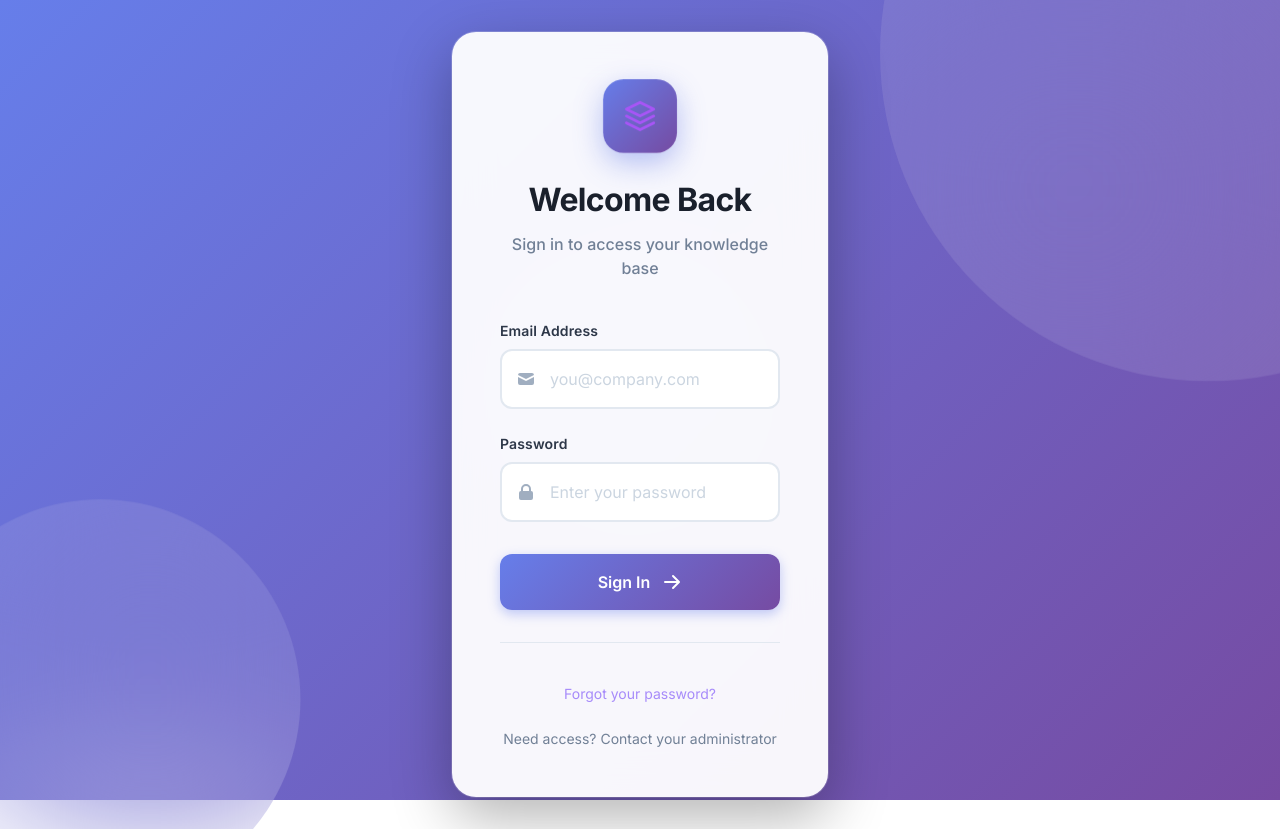
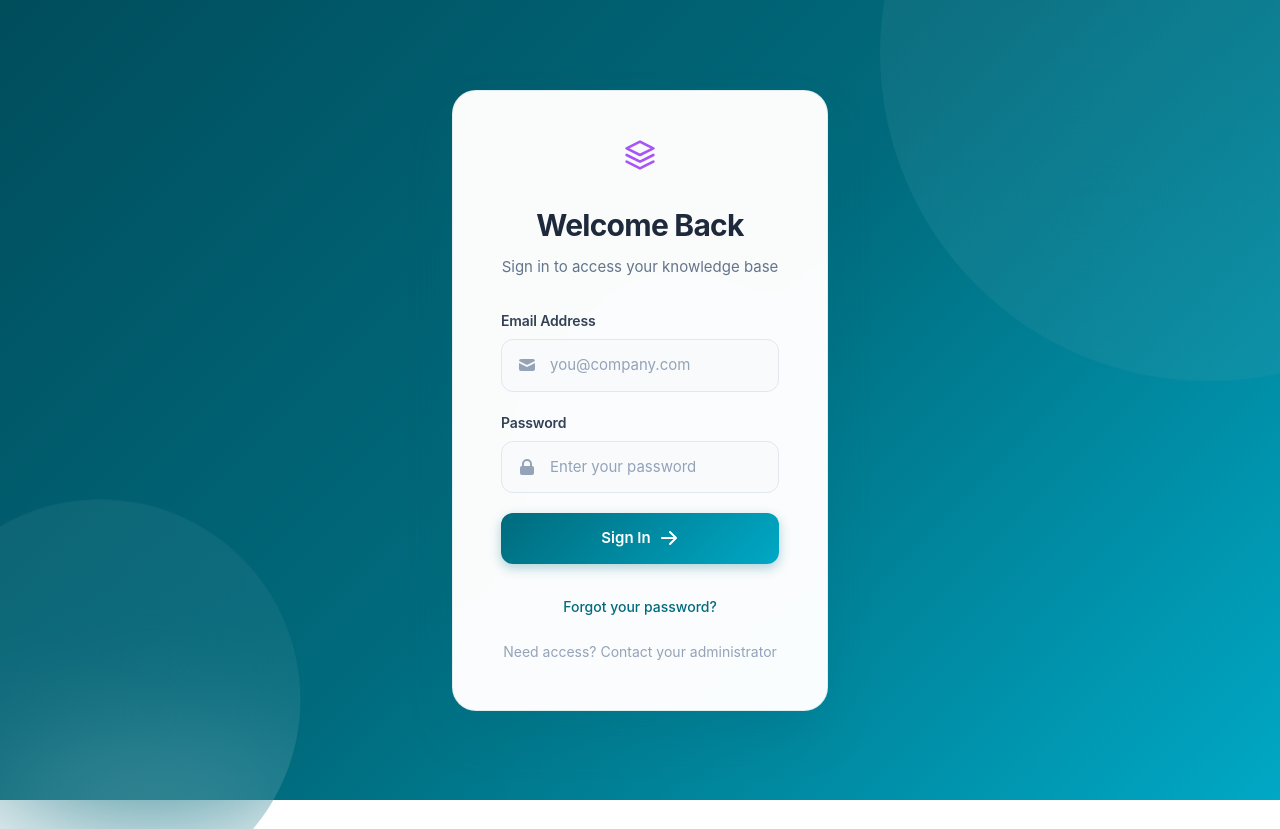
Before and after one commit to florislindeman/h2w-frontend, a React (Vite) app: page /login in a window 1280 px wide. After the commit the page ends 800 px from the top, so only its background shows below. Built offline with nearby package versions, Linux system fonts and the light colour scheme; no server answers.

Commit message:
Update Login.css

```diff
--- a/src/pages/Login.css
+++ b/src/pages/Login.css
@@ -1,6 +1,7 @@
-/* Login Page - Modern Design */
-
-@import url('https://fonts.googleapis.com/css2?family=Inter:wght@400;500;600;700&display=swap');
+/* ========================================
+   NCG Knowledge Base - Login Page
+   Brand Colors: Teal/Petrol (#006B7D)
+   ======================================== */
 
 * {
   margin: 0;
@@ -8,28 +9,34 @@
   box-sizing: border-box;
 }
 
+body {
+  font-family: -apple-system, BlinkMacSystemFont, "Segoe UI", Roboto, "Helvetica Neue", Arial, sans-serif;
+  -webkit-font-smoothing: antialiased;
+  -moz-osx-font-smoothing: grayscale;
+}
+
+/* Login Wrapper & Background */
 .login-wrapper {
   min-height: 100vh;
   display: flex;
   align-items: center;
   justify-content: center;
   position: relative;
+  background: linear-gradient(135deg, #004D5C 0%, #006B7D 50%, #00A8C5 100%);
   overflow: hidden;
-  font-family: 'Inter', -apple-system, BlinkMacSystemFont, 'Segoe UI', sans-serif;
+  font-family: -apple-system, BlinkMacSystemFont, "Segoe UI", Roboto, sans-serif;
 }
 
-/* Animated Background */
 .login-background {
   position: fixed;
   inset: 0;
-  background: linear-gradient(135deg, #667eea 0%, #764ba2 100%);
   z-index: 0;
 }
 
 .bg-shape {
   position: absolute;
   border-radius: 50%;
-  background: rgba(255, 255, 255, 0.1);
+  background: rgba(255, 255, 255, 0.05);
   backdrop-filter: blur(80px);
   animation: float 20s ease-in-out infinite;
 }
@@ -78,7 +85,16 @@
   width: 100%;
   max-width: 440px;
   padding: 2rem;
-  animation: slideUp 0.6s ease-out;
+}
+
+.login-card {
+  background: rgba(255, 255, 255, 0.98);
+  backdrop-filter: blur(20px);
+  border-radius: 1.5rem;
+  box-shadow: 0 25px 50px -12px rgba(0, 107, 125, 0.4);
+  padding: 3rem;
+  animation: slideUp 0.5s ease-out;
+  border: 1px solid rgba(0, 107, 125, 0.1);
 }
 
 @keyframes slideUp {
@@ -92,110 +108,139 @@
   }
 }
 
-/* Login Card */
-.login-card {
-  background: rgba(255, 255, 255, 0.95);
-  backdrop-filter: blur(20px);
-  border-radius: 24px;
-  padding: 3rem;
-  box-shadow:
-    0 20px 60px rgba(0, 0, 0, 0.3),
-    0 0 0 1px rgba(255, 255, 255, 0.2);
-  transition: transform 0.3s ease, box-shadow 0.3s ease;
+/* NCG Logo */
+.logo-container {
+  margin-bottom: 2rem;
+  display: flex;
+  justify-content: center;
 }
 
-.login-card:hover {
-  transform: translateY(-4px);
-  box-shadow:
-    0 30px 80px rgba(0, 0, 0, 0.35),
-    0 0 0 1px rgba(255, 255, 255, 0.2);
+.ncg-logo {
+  display: flex;
+  align-items: center;
+  gap: 1rem;
+}
+
+.logo-lines {
+  display: flex;
+  flex-direction: column;
+  gap: 4px;
+}
+
+.logo-line {
+  height: 4px;
+  background: #006B7D;
+  border-radius: 2px;
+  transition: all 0.3s ease;
+}
+
+.logo-line:nth-child(1) {
+  width: 28px;
+}
+
+.logo-line:nth-child(2) {
+  width: 32px;
+}
+
+.logo-line:nth-child(3) {
+  width: 24px;
+}
+
+.ncg-logo:hover .logo-line:nth-child(1) {
+  width: 32px;
+}
+
+.ncg-logo:hover .logo-line:nth-child(3) {
+  width: 32px;
+}
+
+.logo-text {
+  display: flex;
+  flex-direction: column;
+  align-items: flex-start;
+}
+
+.logo-title {
+  font-size: 2rem;
+  font-weight: 700;
+  color: #006B7D;
+  line-height: 1;
+  letter-spacing: 0.05em;
+}
+
+.logo-subtitle {
+  font-size: 0.65rem;
+  font-weight: 500;
+  color: #00A8C5;
+  letter-spacing: 0.15em;
+  text-transform: uppercase;
+  margin-top: 0.25rem;
 }
 
 /* Header */
 .login-header {
   text-align: center;
-  margin-bottom: 2.5rem;
-}
-
-.logo-container {
-  display: inline-flex;
-  align-items: center;
-  justify-content: center;
-  width: 72px;
-  height: 72px;
-  background: linear-gradient(135deg, #667eea 0%, #764ba2 100%);
-  border-radius: 20px;
-  margin-bottom: 1.5rem;
-  box-shadow: 0 8px 24px rgba(102, 126, 234, 0.4);
-  animation: pulse 2s ease-in-out infinite;
-}
-
-@keyframes pulse {
-  0%, 100% {
-    transform: scale(1);
-    box-shadow: 0 8px 24px rgba(102, 126, 234, 0.4);
-  }
-  50% {
-    transform: scale(1.05);
-    box-shadow: 0 12px 32px rgba(102, 126, 234, 0.5);
-  }
-}
-
-.logo-icon {
-  width: 36px;
-  height: 36px;
-  color: white;
+  margin-bottom: 2rem;
 }
 
 .login-title {
-  font-size: 2rem;
+  font-size: 1.875rem;
   font-weight: 700;
-  color: #1a202c;
+  color: #1e293b;
   margin-bottom: 0.5rem;
-  letter-spacing: -0.02em;
+  letter-spacing: -0.025em;
 }
 
 .login-subtitle {
-  font-size: 1rem;
-  color: #718096;
-  font-weight: 500;
+  font-size: 0.9375rem;
+  color: #64748b;
+  font-weight: 400;
+  line-height: 1.5;
 }
 
 /* Form */
 .login-form {
   display: flex;
   flex-direction: column;
-  gap: 1.5rem;
+  gap: 1.25rem;
 }
 
 /* Alert */
 .alert {
+  padding: 0.875rem 1rem;
+  border-radius: 0.75rem;
   display: flex;
   align-items: center;
   gap: 0.75rem;
-  padding: 1rem;
-  border-radius: 12px;
   font-size: 0.875rem;
-  font-weight: 500;
-  animation: shake 0.4s ease-in-out;
+  animation: slideDown 0.3s ease-out;
 }
 
-@keyframes shake {
-  0%, 100% { transform: translateX(0); }
-  25% { transform: translateX(-8px); }
-  75% { transform: translateX(8px); }
-}
-
-.alert-error {
-  background: #fee;
-  color: #c53030;
-  border: 1px solid #feb2b2;
+@keyframes slideDown {
+  from {
+    opacity: 0;
+    transform: translateY(-10px);
+  }
+  to {
+    opacity: 1;
+    transform: translateY(0);
+  }
 }
 
 .alert svg {
   width: 20px;
   height: 20px;
   flex-shrink: 0;
+}
+
+.alert-error {
+  background: #fee;
+  color: #c53030;
+  border: 1px solid #fc8181;
+}
+
+.alert-error svg {
+  color: #e53e3e;
 }
 
 /* Form Fields */
@@ -208,8 +253,8 @@
 .field-label {
   font-size: 0.875rem;
   font-weight: 600;
-  color: #2d3748;
-  letter-spacing: 0.01em;
+  color: #334155;
+  letter-spacing: -0.01em;
 }
 
 .input-wrapper {
@@ -223,79 +268,69 @@
   left: 1rem;
   width: 20px;
   height: 20px;
-  color: #a0aec0;
+  color: #94a3b8;
   pointer-events: none;
-  transition: color 0.2s ease;
+  transition: color 0.2s;
 }
 
 .field-input {
   width: 100%;
-  padding: 1rem 1rem 1rem 3rem;
-  border: 2px solid #e2e8f0;
-  border-radius: 12px;
-  font-size: 1rem;
-  font-weight: 500;
-  color: #2d3748;
-  background: white;
-  transition: all 0.2s ease;
-  outline: none;
+  padding: 0.875rem 1rem 0.875rem 3rem;
+  font-size: 0.9375rem;
+  font-weight: 400;
+  color: #1e293b;
+  background: #f8fafc;
+  border: 1.5px solid #e2e8f0;
+  border-radius: 0.75rem;
+  transition: all 0.2s;
+  font-family: inherit;
 }
 
 .field-input::placeholder {
-  color: #cbd5e0;
-  font-weight: 400;
+  color: #94a3b8;
+}
+
+.field-input:hover {
+  border-color: #cbd5e1;
+  background: #ffffff;
 }
 
 .field-input:focus {
-  border-color: #667eea;
-  box-shadow: 0 0 0 4px rgba(102, 126, 234, 0.1);
+  outline: none;
+  border-color: #006B7D;
+  background: #ffffff;
+  box-shadow: 0 0 0 3px rgba(0, 107, 125, 0.1);
 }
 
 .field-input:focus + .input-icon,
 .input-wrapper:focus-within .input-icon {
-  color: #667eea;
+  color: #006B7D;
 }
 
 /* Submit Button */
 .btn-submit {
+  width: 100%;
+  padding: 0.875rem 1.5rem;
+  font-size: 0.9375rem;
+  font-weight: 600;
+  color: #ffffff;
+  background: linear-gradient(135deg, #006B7D 0%, #00A8C5 100%);
+  border: none;
+  border-radius: 0.75rem;
+  cursor: pointer;
   display: flex;
   align-items: center;
   justify-content: center;
-  gap: 0.75rem;
-  width: 100%;
-  padding: 1rem 1.5rem;
-  margin-top: 0.5rem;
-  background: linear-gradient(135deg, #667eea 0%, #764ba2 100%);
-  color: white;
-  font-size: 1rem;
-  font-weight: 600;
-  border: none;
-  border-radius: 12px;
-  cursor: pointer;
-  transition: all 0.3s ease;
-  box-shadow: 0 4px 12px rgba(102, 126, 234, 0.4);
-  position: relative;
-  overflow: hidden;
-}
-
-.btn-submit::before {
-  content: '';
-  position: absolute;
-  top: 0;
-  left: -100%;
-  width: 100%;
-  height: 100%;
-  background: linear-gradient(90deg, transparent, rgba(255, 255, 255, 0.2), transparent);
-  transition: left 0.5s ease;
-}
-
-.btn-submit:hover::before {
-  left: 100%;
+  gap: 0.5rem;
+  transition: all 0.2s;
+  box-shadow: 0 4px 12px rgba(0, 107, 125, 0.3);
+  font-family: inherit;
 }
 
 .btn-submit:hover:not(:disabled) {
-  transform: translateY(-2px);
-  box-shadow: 0 8px 20px rgba(102, 126, 234, 0.5);
+  transform: translateY(-1px);
+  box-shadow: 0 8px 20px rgba(0, 107, 125, 0.4);
+  background: linear-gradient(135deg, #004D5C 0%, #006B7D 100%);
 }
 
 .btn-submit:active:not(:disabled) {
@@ -303,18 +338,13 @@
 }
 
 .btn-submit:disabled {
-  opacity: 0.7;
+  opacity: 0.6;
   cursor: not-allowed;
 }
 
 .btn-submit svg {
   width: 20px;
   height: 20px;
-  transition: transform 0.3s ease;
-}
-
-.btn-submit:hover:not(:disabled) svg {
-  transform: translateX(4px);
 }
 
 /* Spinner */
@@ -322,108 +352,36 @@
   width: 20px;
   height: 20px;
   border: 2px solid rgba(255, 255, 255, 0.3);
-  border-top-color: white;
+  border-top-color: #ffffff;
   border-radius: 50%;
   animation: spin 0.8s linear infinite;
 }
 
 @keyframes spin {
-  to { transform: rotate(360deg); }
+  to {
+    transform: rotate(360deg);
+  }
+}
+
+.spinner-small {
+  width: 16px;
+  height: 16px;
+  border: 2px solid rgba(255, 255, 255, 0.3);
+  border-top-color: #ffffff;
+  border-radius: 50%;
+  animation: spin 0.8s linear infinite;
 }
 
 /* Footer */
 .login-footer {
-  margin-top: 2rem;
-  padding-top: 2rem;
-  border-top: 1px solid #e2e8f0;
+  margin-top: 1.5rem;
   text-align: center;
 }
 
-.login-footer p {
-  font-size: 0.875rem;
-  color: #718096;
-}
-
-/* Responsive */
-@media (max-width: 640px) {
-  .login-container {
-    padding: 1rem;
-  }
-
-  .login-card {
-    padding: 2rem 1.5rem;
-    border-radius: 20px;
-  }
-
-  .login-title {
-    font-size: 1.75rem;
-  }
-
-  .logo-container {
-    width: 64px;
-    height: 64px;
-  }
-
-  .logo-icon {
-    width: 32px;
-    height: 32px;
-  }
-
-  .bg-shape {
-    opacity: 0.8;
-  }
-}
-
-/* Focus Visible (Accessibility) */
-.btn-submit:focus-visible,
-.field-input:focus-visible {
-  outline: 2px solid #667eea;
-  outline-offset: 2px;
-}
-
-/* Smooth scrolling */
-html {
-  scroll-behavior: smooth;
-}
-
-/* Dark mode support */
-@media (prefers-color-scheme: dark) {
-  .login-card {
-    background: rgba(26, 32, 44, 0.95);
-  }
-
-  .login-title {
-    color: #f7fafc;
-  }
-
-  .login-subtitle {
-    color: #cbd5e0;
-  }
-
-  .field-label {
-    color: #e2e8f0;
-  }
-
-  .field-input {
-    background: rgba(45, 55, 72, 0.5);
-    border-color: #4a5568;
-    color: #f7fafc;
-  }
-
-  .field-input::placeholder {
-    color: #718096;
-  }
-
-  .login-footer p {
-    color: #a0aec0;
-  }
-}
-
-/* Forgot Password Link */
 .forgot-password-link {
   background: none;
   border: none;
-  color: #a78bfa;
+  color: #006B7D;
   font-size: 0.875rem;
   cursor: pointer;
   padding: 0.5rem;
@@ -431,10 +389,12 @@ html {
   text-decoration: none;
   display: inline-block;
   margin-bottom: 0.5rem;
+  font-weight: 500;
+  font-family: inherit;
 }
 
 .forgot-password-link:hover {
-  color: #c4b5fd;
+  color: #00A8C5;
   text-decoration: underline;
 }
 
@@ -461,15 +421,35 @@ html {
 }
 
 .modal-content {
-  background: linear-gradient(135deg, #1e293b 0%, #0f172a 100%);
+  background: #ffffff;
   border-radius: 1rem;
   box-shadow: 0 25px 50px -12px rgba(0, 0, 0, 0.5);
   max-width: 480px;
   width: 90%;
   max-height: 90vh;
   overflow: auto;
-  animation: slideUp 0.3s ease-out;
-  border: 1px solid rgba(139, 92, 246, 0.1);
+  animation: modalSlideUp 0.3s ease-out;
+  border: 1px solid rgba(0, 107, 125, 0.1);
+}
+
+@keyframes fadeIn {
+  from {
+    opacity: 0;
+  }
+  to {
+    opacity: 1;
+  }
+}
+
+@keyframes modalSlideUp {
+  from {
+    transform: translateY(20px);
+    opacity: 0;
+  }
+  to {
+    transform: translateY(0);
+    opacity: 1;
+  }
 }
 
 .modal-header {
@@ -477,13 +457,13 @@ html {
   align-items: center;
   justify-content: space-between;
   padding: 1.5rem;
-  border-bottom: 1px solid rgba(148, 163, 184, 0.1);
+  border-bottom: 1px solid #e2e8f0;
 }
 
 .modal-header h2 {
   font-size: 1.5rem;
   font-weight: 600;
-  color: #f1f5f9;
+  color: #1e293b;
   margin: 0;
 }
 
@@ -506,8 +486,8 @@ html {
 }
 
 .modal-close:hover {
-  background: rgba(148, 163, 184, 0.1);
-  color: #f1f5f9;
+  background: #f8fafc;
+  color: #1e293b;
 }
 
 .modal-body {
@@ -515,7 +495,7 @@ html {
 }
 
 .modal-description {
-  color: #cbd5e1;
+  color: #64748b;
   font-size: 0.875rem;
   margin-bottom: 1.5rem;
   line-height: 1.6;
@@ -531,20 +511,47 @@ html {
   flex: 1;
   padding: 0.875rem 1.5rem;
   background: transparent;
-  border: 1px solid rgba(148, 163, 184, 0.2);
+  border: 1px solid #e2e8f0;
   border-radius: 0.75rem;
-  color: #cbd5e1;
+  color: #64748b;
   font-size: 0.9375rem;
   font-weight: 500;
   cursor: pointer;
   transition: all 0.2s;
+  font-family: inherit;
 }
 
 .btn-secondary:hover {
-  background: rgba(148, 163, 184, 0.1);
-  border-color: rgba(148, 163, 184, 0.3);
+  background: #f8fafc;
+  border-color: #cbd5e1;
 }
 
+.btn-primary {
+  flex: 1;
+  padding: 0.875rem 1.5rem;
+  background: linear-gradient(135deg, #006B7D 0%, #00A8C5 100%);
+  border: none;
+  border-radius: 0.75rem;
+  color: #ffffff;
+  font-size: 0.9375rem;
+  font-weight: 600;
+  cursor: pointer;
+  transition: all 0.2s;
+  box-shadow: 0 4px 12px rgba(0, 107, 125, 0.3);
+  font-family: inherit;
+}
+
+.btn-primary:hover:not(:disabled) {
+  background: linear-gradient(135deg, #004D5C 0%, #006B7D 100%);
+  box-shadow: 0 8px 20px rgba(0, 107, 125, 0.4);
+}
+
+.btn-primary:disabled {
+  opacity: 0.6;
+  cursor: not-allowed;
+}
+
+/* Success Message */
 .success-message {
   text-align: center;
   padding: 2rem 1rem;
@@ -560,33 +567,100 @@ html {
 .success-message h3 {
   font-size: 1.25rem;
   font-weight: 600;
-  color: #f1f5f9;
+  color: #1e293b;
   margin: 0 0 0.5rem 0;
 }
 
 .success-message p {
-  color: #cbd5e1;
+  color: #64748b;
   font-size: 0.875rem;
   line-height: 1.6;
   margin: 0;
 }
 
-@keyframes fadeIn {
-  from {
-    opacity: 0;
+/* Password Requirements */
+.password-requirements {
+  margin-top: 1rem;
+  padding: 1rem;
+  background: rgba(0, 107, 125, 0.05);
+  border-radius: 0.5rem;
+  border: 1px solid rgba(0, 107, 125, 0.1);
+}
+
+.requirement {
+  display: flex;
+  align-items: center;
+  gap: 0.5rem;
+  padding: 0.375rem 0;
+  color: #94a3b8;
+  font-size: 0.875rem;
+  transition: all 0.2s;
+}
+
+.requirement svg {
+  width: 18px;
+  height: 18px;
+  flex-shrink: 0;
+}
+
+.requirement.met {
+  color: #10b981;
+}
+
+.requirement.met svg {
+  color: #10b981;
+}
+
+/* Loading State */
+.loading-state,
+.error-state {
+  text-align: center;
+  padding: 3rem 2rem;
+}
+
+.loading-state .spinner {
+  width: 48px;
+  height: 48px;
+  margin: 0 auto 1rem;
+  border: 4px solid rgba(0, 107, 125, 0.1);
+  border-top-color: #006B7D;
+}
+
+.loading-state p {
+  color: #64748b;
+  font-size: 0.875rem;
+}
+
+/* Responsive */
+@media (max-width: 640px) {
+  .login-container {
+    padding: 1rem;
   }
-  to {
-    opacity: 1;
+
+  .login-card {
+    padding: 2rem 1.5rem;
+  }
+
+  .login-title {
+    font-size: 1.5rem;
+  }
+
+  .logo-title {
+    font-size: 1.5rem;
+  }
+
+  .logo-subtitle {
+    font-size: 0.55rem;
+  }
+
+  .bg-shape {
+    opacity: 0.8;
   }
 }
 
-@keyframes slideUp {
-  from {
-    transform: translateY(20px);
-    opacity: 0;
-  }
-  to {
-    transform: translateY(0);
-    opacity: 1;
-  }
+/* Focus Visible (Accessibility) */
+.btn-submit:focus-visible,
+.field-input:focus-visible {
+  outline: 2px solid #006B7D;
+  outline-offset: 2px;
 }
```
